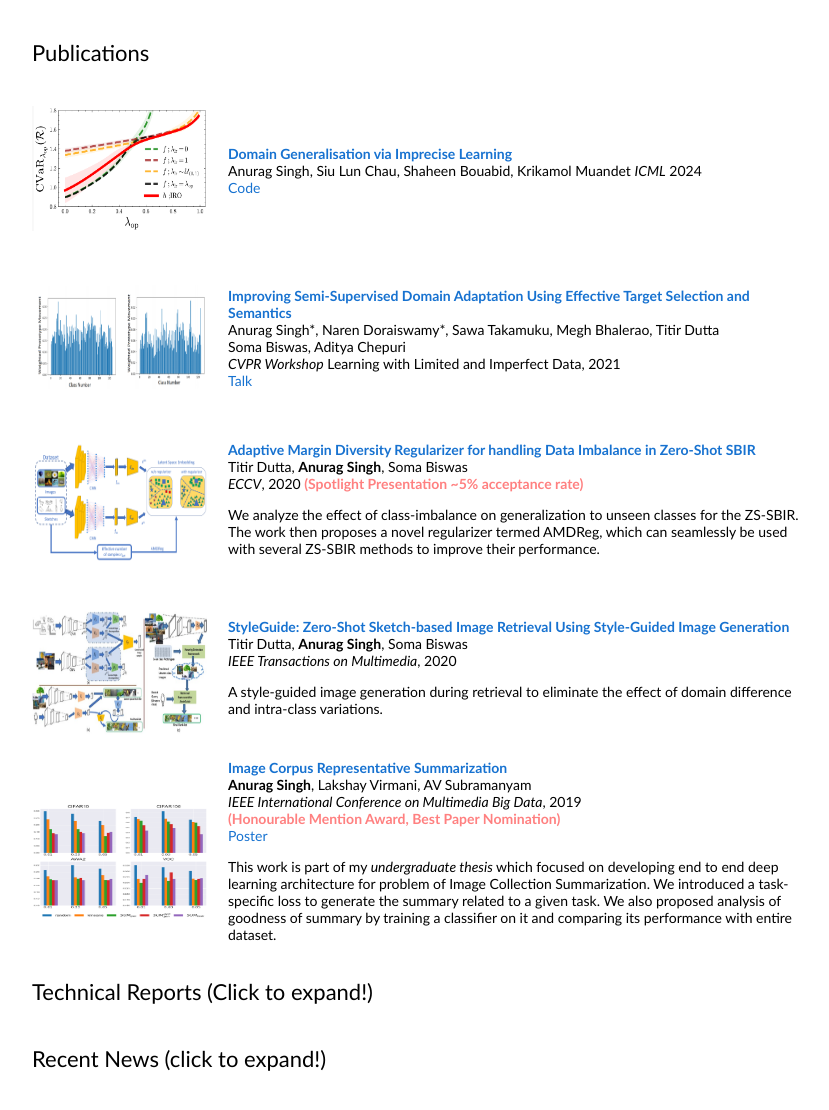
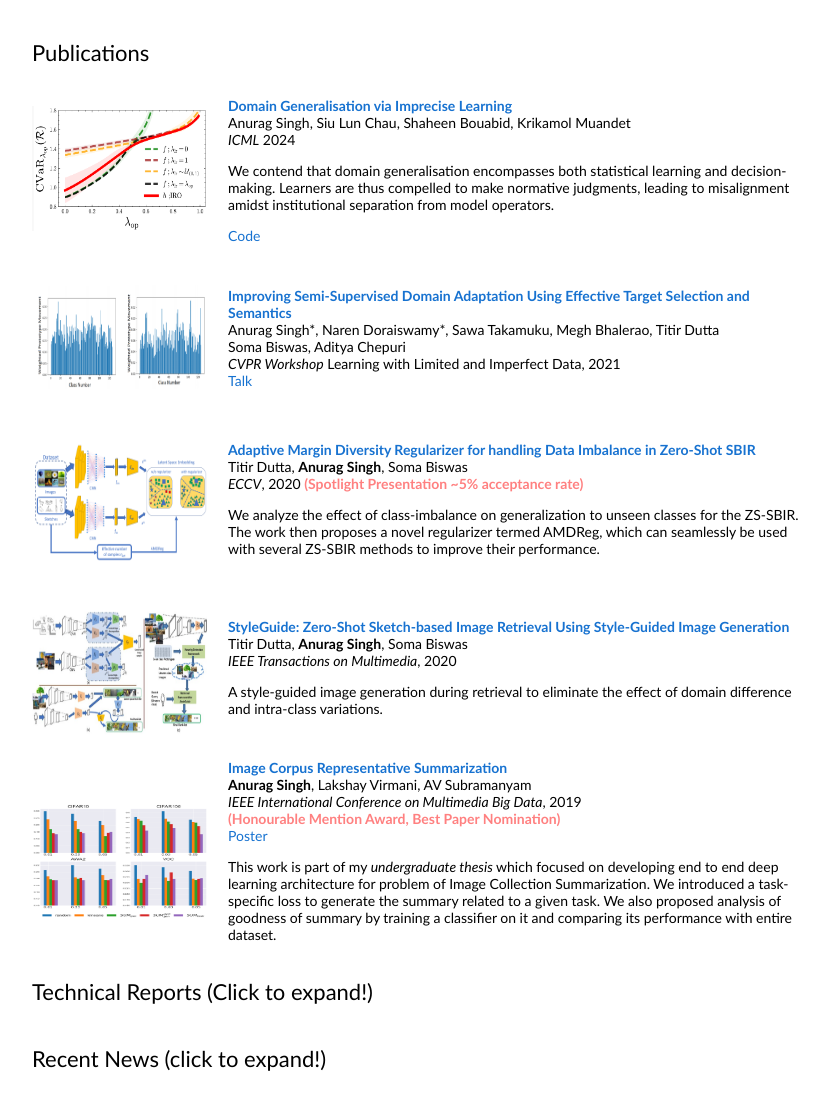
Before and after one commit to Anurag14/anurag14.github.io, a Jekyll site: the page built from index.html, in a window 1280 px wide, cut to the strip 288-1442 px from the top of the page. Shown: the top 1110 px of the strip, without its empty margins (228-1057 px from the left). Built offline with Jekyll 4.4.1, drawn with Linux system fonts in a browser that asks for light colours.

Commit message:
Update mainpage.html

```diff
--- a/_layouts/mainpage.html
+++ b/_layouts/mainpage.html
@@ -67,8 +67,10 @@
         <a href="https://arxiv.org/pdf/2404.04669" target="_blank">
         <papertitle>Domain Generalisation via Imprecise Learning</papertitle>
         </a><br>
-        Anurag Singh, Siu Lun Chau, Shaheen Bouabid, Krikamol Muandet
+        Anurag Singh, Siu Lun Chau, Shaheen Bouabid, Krikamol Muandet<br>
         <em>ICML</em> 2024<br>
+	<p>We contend that domain generalisation encompasses both statistical learning and decision-making. Learners are thus compelled to make normative judgments, leading to misalignment amidst institutional separation from model operators.
+</p>
 	<a href="https://github.com/muandet-lab/dgil">Code</a><br>
         </td>
         </tr>
```
